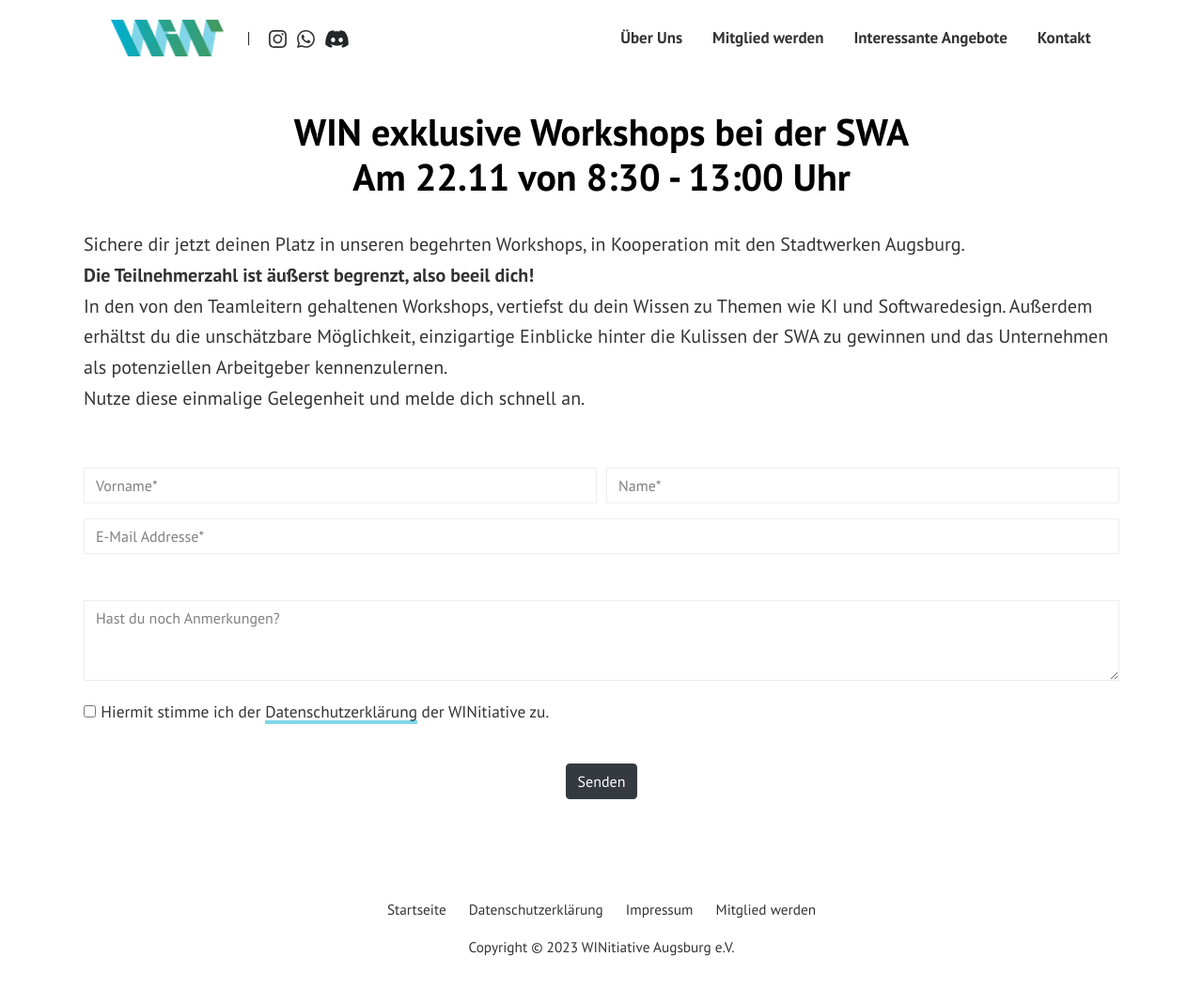
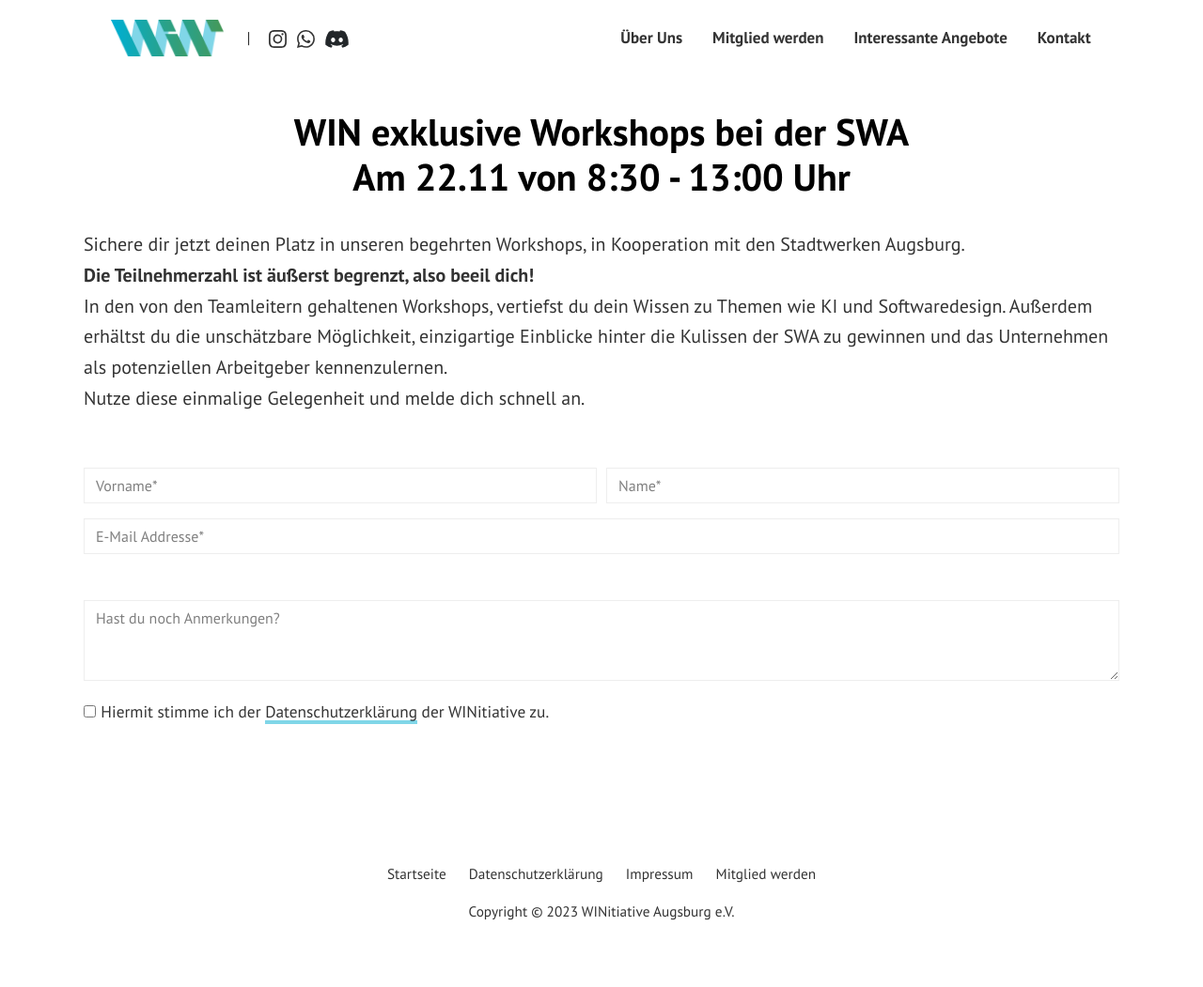
Before and after one commit to WINitiative-Augsburg-eV/webseite, a Jekyll site: the page built from pages/swa-anmeldung.html, in a window 1280 px wide and 1051 px high. Shown: the whole window at 94% size. Built offline with Jekyll 4.4.1, drawn with Linux system fonts in a browser that asks for light colours.

Commit message:
Update swa-anmeldung.html

```diff
--- a/pages/swa-anmeldung.html
+++ b/pages/swa-anmeldung.html
@@ -37,6 +37,6 @@
 <label for="pp" style="font-size: 13pt">Hiermit stimme ich der <a href="/datenschutzerklaerung" class="text-decoration-none">Datenschutzerklärung</a> der WINitiative zu.</label>
 </div>
 <br>
-<center><input class="btn btn-dark" type="submit" value="Senden"></center>
+<!-- <center><input class="btn btn-dark" type="submit" value="Senden"></center> -->
 <input type="hidden" name="_next" value="https://winitiative-augsburg.de/anmeldung-erfolgreich/">
 </form>
```
